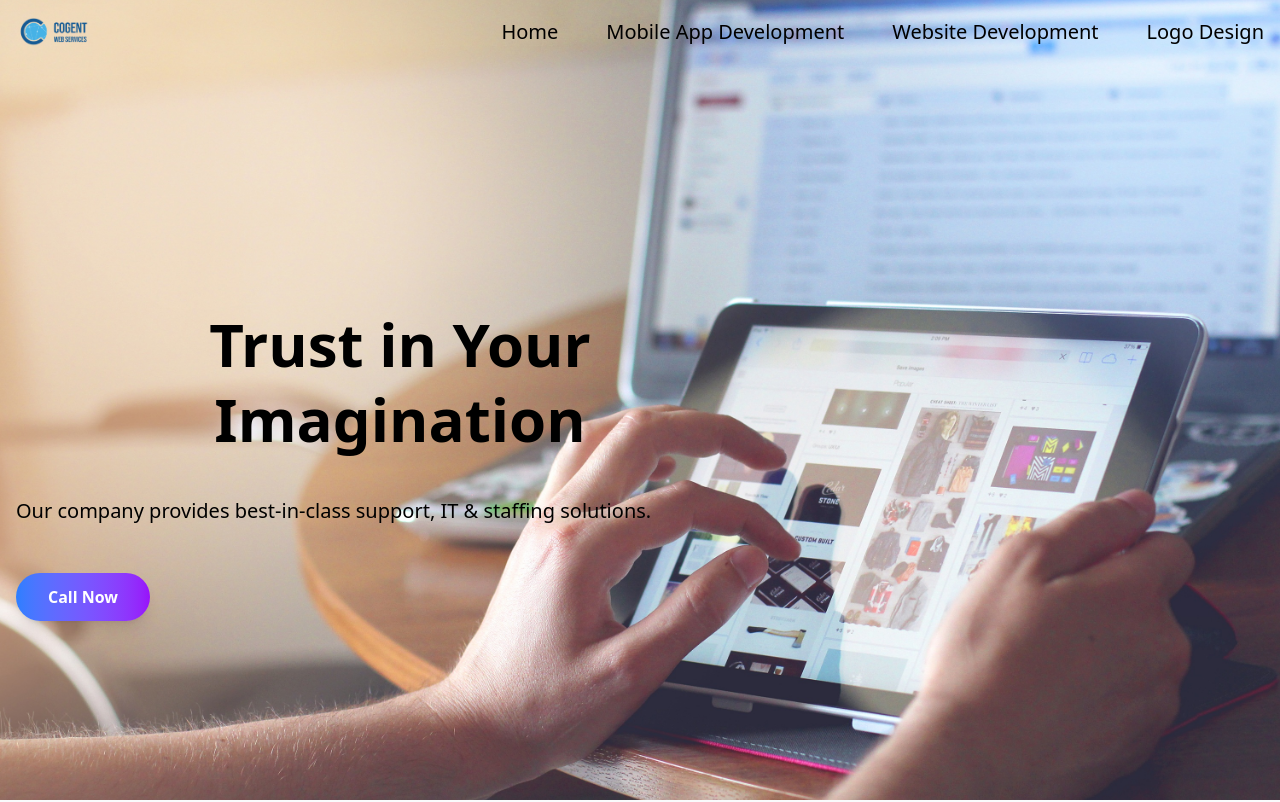
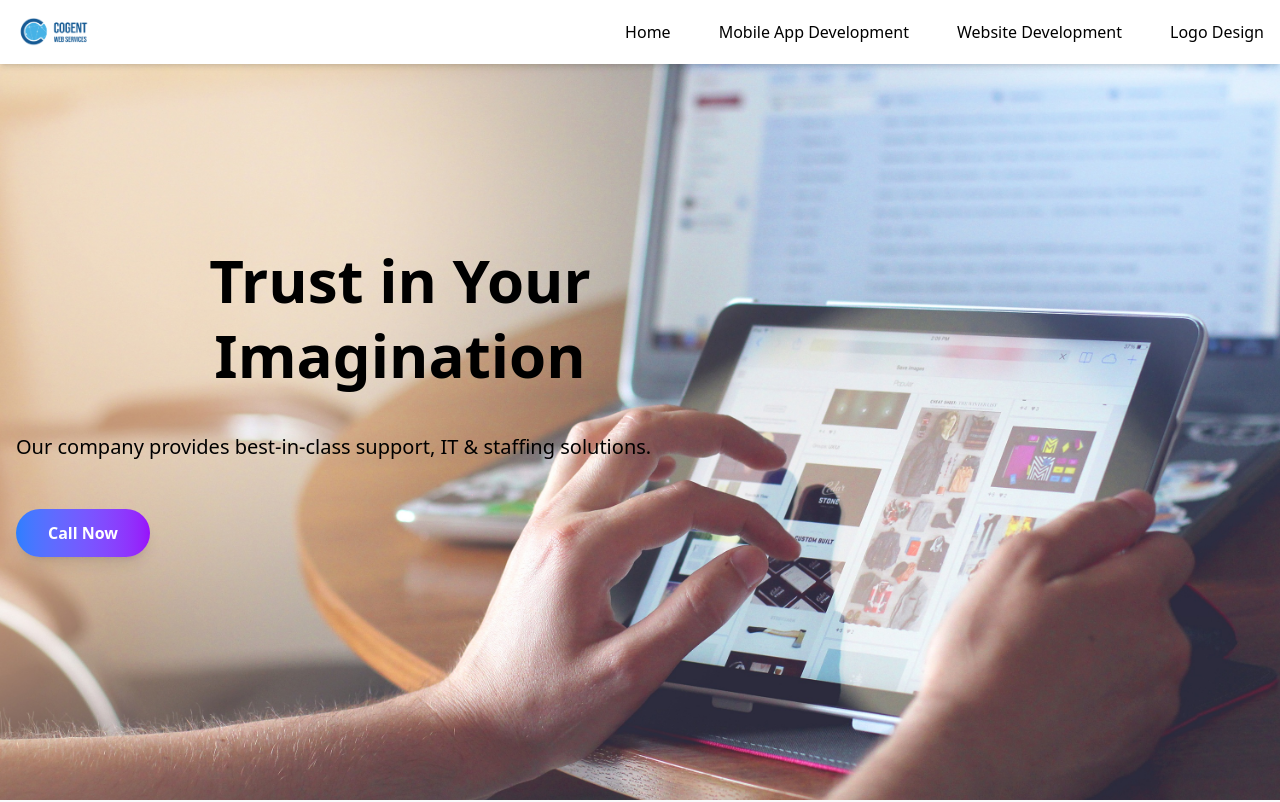
Before and after one commit to Code-with-Sahani/CW_Services, a React (Vite) app: page / in a window 1280 px wide. Shown: the top 802 px of the page. Built offline with nearby package versions, Linux system fonts and the light colour scheme.

Commit message:
Update Navbar.jsx

```diff
--- a/src/Components/Navbar.jsx
+++ b/src/Components/Navbar.jsx
@@ -1,28 +1,51 @@
-import React from 'react';
+import React, { useState } from 'react';
 import img from '/Images/cws_logo.png';
 
 const Navbar = () => {
+    const [isOpen, setIsOpen] = useState(false);
+
+    const toggleMenu = () => {
+        setIsOpen(!isOpen);
+    };
+
     return (
-        <nav className="bg-transparent w-full z-50">
+        <nav className="bg-white w-full z-50 shadow-md fixed top-0 left-0">
             <div className="max-w-7xl mx-auto px-4 py-3 flex items-center justify-between">
 
+                {/* Logo */}
                 <div>
                     <img src={img} alt="CW Services Logo" className="h-10 w-auto" />
                 </div>
-                <ul className="hidden md:flex gap-12 text-black text-xl font-medium">
-                    <li><a href="#home" className="hover:text-blue-400 transition duration-300">Home</a></li>
-                    <li><a href="#about-us" className="hover:text-blue-400 transition duration-300">Mobile App Development</a></li>
-                    <li><a href="#services" className="hover:text-blue-400 transition duration-300">Website Development</a></li>
-                    <li><a href="#contact" className="hover:text-blue-400 transition duration-300">Logo Design</a></li>
+
+                {/* Desktop Menu */}
+                <ul className="hidden md:flex gap-12 text-black text-base font-medium">
+                    <li><a href="#home" className="hover:text-blue-500 transition duration-300">Home</a></li>
+                    <li><a href="#about-us" className="hover:text-blue-500 transition duration-300">Mobile App Development</a></li>
+                    <li><a href="#services" className="hover:text-blue-500 transition duration-300">Website Development</a></li>
+                    <li><a href="#contact" className="hover:text-blue-500 transition duration-300">Logo Design</a></li>
                 </ul>
+
+                {/* Hamburger for Mobile */}
                 <div className="md:hidden">
-                    <button className="text-white">
+                    <button onClick={toggleMenu} className="text-black focus:outline-none">
                         <svg className="w-6 h-6" fill="none" stroke="currentColor" strokeWidth="2" viewBox="0 0 24 24">
                             <path strokeLinecap="round" strokeLinejoin="round" d="M4 6h16M4 12h16M4 18h16" />
                         </svg>
                     </button>
                 </div>
             </div>
+
+            {/* Mobile Menu */}
+            {isOpen && (
+                <div className="md:hidden bg-white px-6 pb-4 shadow-lg">
+                    <ul className="flex flex-col gap-4 text-black text-base font-medium">
+                        <li><a href="#home" className="hover:text-blue-500 transition duration-300">Home</a></li>
+                        <li><a href="#about-us" className="hover:text-blue-500 transition duration-300">Mobile App Development</a></li>
+                        <li><a href="#services" className="hover:text-blue-500 transition duration-300">Website Development</a></li>
+                        <li><a href="#contact" className="hover:text-blue-500 transition duration-300">Logo Design</a></li>
+                    </ul>
+                </div>
+            )}
         </nav>
     );
 };
```
